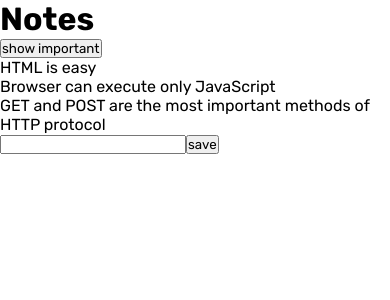
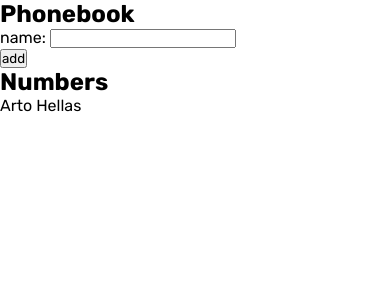
Before and after one commit to stivex001/Fullstackopen_projects, a React (Vite) app in the folder PartOne/: page / in a window 390 px wide. Shown: the top 300 px of the page. Built offline with nearby package versions, Linux system fonts and the light colour scheme.

Commit message:
started the phonebook project

```diff
--- a/PartOne/src/App.jsx
+++ b/PartOne/src/App.jsx
@@ -1,53 +1,13 @@
 import { useState } from "react";
-import Note from "./components/Note";
+import Notes from "./pages/Notes";
+import Phonebook from "./pages/Phonebook";
+
 
 const App = (prop) => {
-  const [notes, setNotes] = useState(prop.notes);
-  const [newNote, setNewNote] = useState("");
-  const [showAll, setShowAll] = useState(true);
-
-  const notesToShow = showAll
-    ? notes
-    : notes.filter((note) => note.important === true);
-
-  const addNote = (event) => {
-    event.preventDefault();
-    const noteObject = {
-      content: newNote,
-      important: Math.random() < 0.5,
-      id: notes.length + 1,
-    };
-
-    setNotes(notes.concat(noteObject));
-    setNewNote("");
-  };
-
-  const handleNoteChange = (event) => {
-    setNewNote(event.target.value);
-  };
-
-  return (
-    <div>
-      <h1>Notes</h1>
-      <div>
-        <button onClick={() => setShowAll(!showAll)}>
-          show {showAll ? "important" : "all"}
-        </button>
-      </div>
-
-      <ul>
-        <ul>
-          {notesToShow.map((note) => (
-            <Note key={note.id} note={note} />
-          ))}
-        </ul>
-      </ul>
-      <form onSubmit={addNote}>
-        <input value={newNote} onChange={handleNoteChange} />
-        <button type="submit">save</button>
-      </form>
-    </div>
-  );
+  return <div>
+    {/* <Notes /> */}
+    <Phonebook />
+  </div>;
 };
 
 export default App;
--- /dev/null
+++ b/PartOne/src/components/data.js
@@ -0,0 +1,17 @@
+export const noteData = [
+    {
+      id: 1,
+      content: "HTML is easy",
+      important: true,
+    },
+    {
+      id: 2,
+      content: "Browser can execute only JavaScript",
+      important: false,
+    },
+    {
+      id: 3,
+      content: "GET and POST are the most important methods of HTTP protocol",
+      important: true,
+    },
+  ]
--- a/PartOne/src/main.jsx
+++ b/PartOne/src/main.jsx
@@ -4,29 +4,10 @@ import { BrowserRouter } from "react-router-dom";
 import App from "./App";
 import "./index.css";
 
-const notes = [
-  {
-    id: 1,
-    content: "HTML is easy",
-    important: true,
-  },
-  {
-    id: 2,
-    content: "Browser can execute only JavaScript",
-    important: false,
-  },
-  {
-    id: 3,
-    content: "GET and POST are the most important methods of HTTP protocol",
-    important: true,
-  },
-]
-
-
 ReactDOM.createRoot(document.getElementById("root")).render(
   <BrowserRouter>
     <React.StrictMode>
-      <App  notes={notes} />
+      <App />
     </React.StrictMode>
   </BrowserRouter>
 );
--- /dev/null
+++ b/PartOne/src/pages/Notes.jsx
@@ -0,0 +1,53 @@
+import React, { useState } from "react";
+import { noteData } from "../components/data";
+import Note from "../components/Note";
+
+const Notes = () => {
+  const [notes, setNotes] = useState(noteData);
+  const [newNote, setNewNote] = useState("");
+  const [showAll, setShowAll] = useState(true);
+
+  const notesToShow = showAll
+    ? notes
+    : notes.filter((note) => note.important === true);
+
+  const addNote = (event) => {
+    event.preventDefault();
+    const noteObject = {
+      content: newNote,
+      important: Math.random() < 0.5,
+      id: notes.length + 1,
+    };
+
+    setNotes(notes.concat(noteObject));
+    setNewNote("");
+  };
+
+  const handleNoteChange = (event) => {
+    setNewNote(event.target.value);
+  };
+  return (
+    <div>
+      <h1>Notes</h1>
+      <div>
+        <button onClick={() => setShowAll(!showAll)}>
+          show {showAll ? "important" : "all"}
+        </button>
+      </div>
+
+      <ul>
+        <ul>
+          {notesToShow.map((note) => (
+            <Note key={note.id} note={note} />
+          ))}
+        </ul>
+      </ul>
+      <form onSubmit={addNote}>
+        <input value={newNote} onChange={handleNoteChange} />
+        <button type="submit">save</button>
+      </form>
+    </div>
+  );
+};
+
+export default Notes;
--- /dev/null
+++ b/PartOne/src/pages/Phonebook.jsx
@@ -0,0 +1,43 @@
+import React, { useState } from "react";
+
+const Phonebook = () => {
+  const [persons, setPersons] = useState([{ name: "Arto Hellas" }]);
+  const [newName, setNewName] = useState("");
+
+  const addName = (e) => {
+    e.preventDefault();
+
+    const newNames = {
+      name: newName,
+    };
+
+    setPersons(persons.concat(newNames))
+    setNewName("");
+  };
+
+  const handleNameChange = (e) => {
+    setNewName(e.target.value);
+  };
+
+  return (
+    <div>
+      <h2>Phonebook</h2>
+      <form onSubmit={addName}>
+        <div>
+          name: <input value={newName} onChange={handleNameChange} />
+        </div>
+        <div>
+          <button type="submit">add</button>
+        </div>
+      </form>
+      <h2>Numbers</h2>
+      <div>
+        {persons.map((person) => (
+          <p key={person.name}>{person.name} </p>
+        ))}
+      </div>
+    </div>
+  );
+};
+
+export default Phonebook;
```
